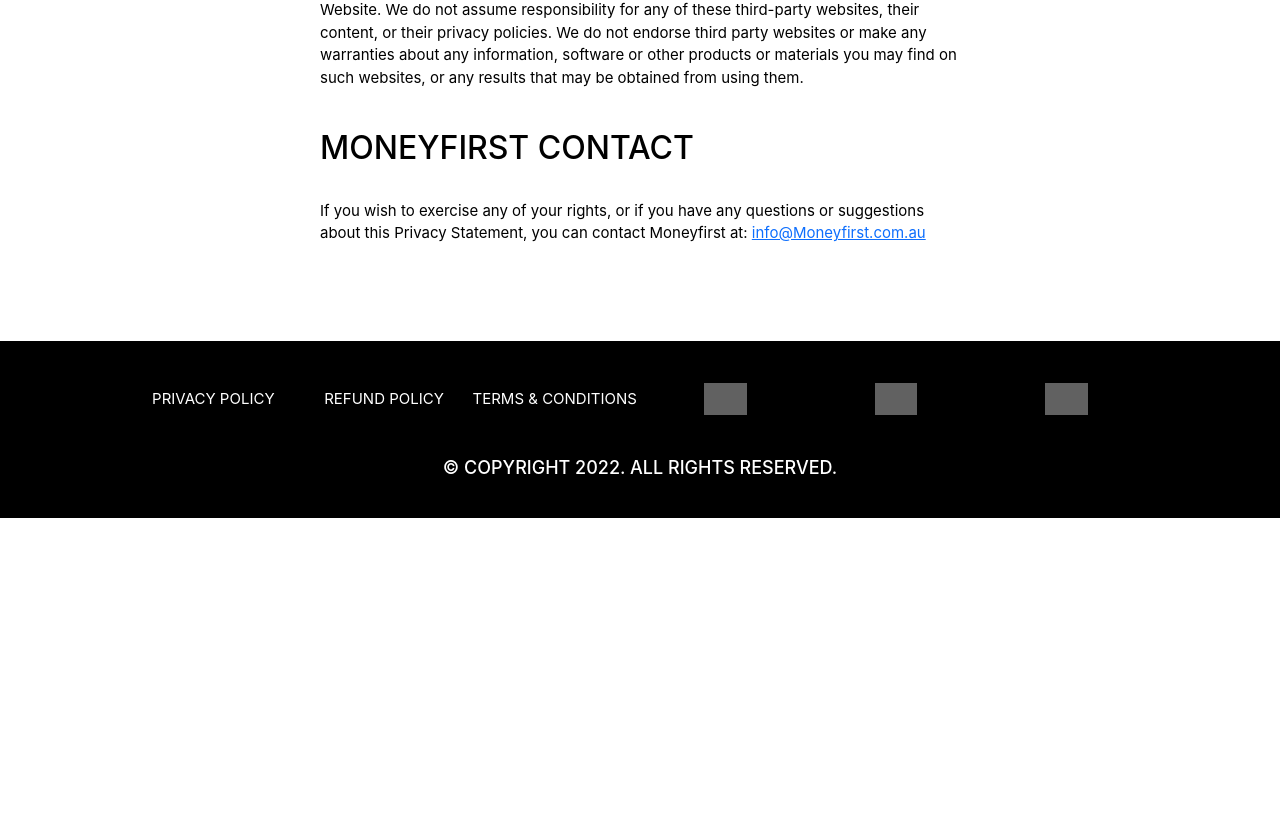
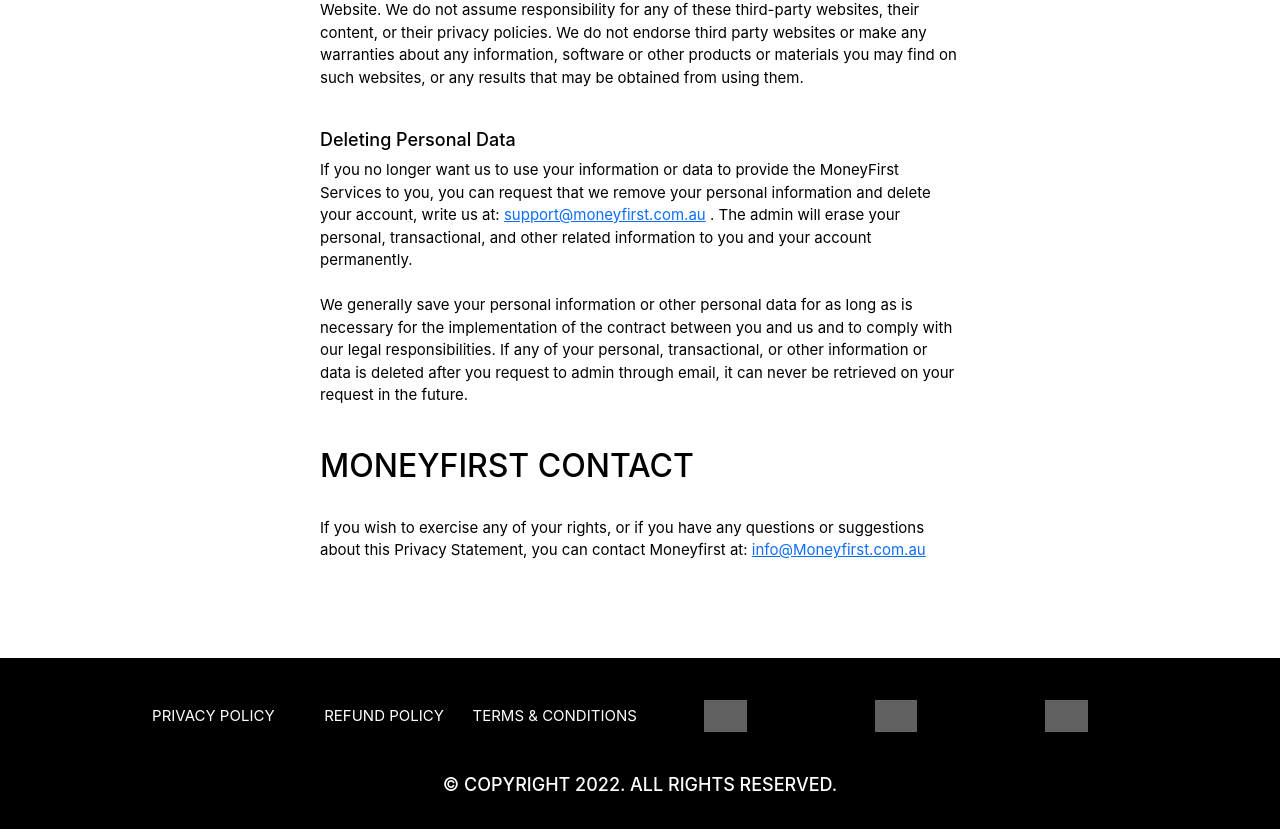
Before and after one commit to Compyneller/MoneyFirst2.0, a React (Create React App) app: page /#/privacy in a window 1280 px wide. Shown: the part 3315-4144 px from the top of the page. Before the commit the page ends 3833 px from the top, so only its background shows below. Built offline with nearby package versions, Linux system fonts and the light colour scheme; grey boxes are pictures that could not be loaded.

Commit message:
privacy policy update

```diff
--- a/src/Pages/PrivacyPolicy.jsx
+++ b/src/Pages/PrivacyPolicy.jsx
@@ -199,6 +199,24 @@
         may be obtained from using them.
       </p>
       <br />
+      <h5>Deleting Personal Data</h5>
+      <p>
+        If you no longer want us to use your information or data to provide the
+        MoneyFirst Services to you, you can request that we remove your personal
+        information and delete your account, write us at:{" "}
+        <a href="mailto:support@moneyfirst.com.au">support@moneyfirst.com.au</a>{" "}
+        . The admin will erase your personal, transactional, and other related
+        information to you and your account permanently.
+        <br />
+        <br />
+        We generally save your personal information or other personal data for
+        as long as is necessary for the implementation of the contract between
+        you and us and to comply with our legal responsibilities. If any of your
+        personal, transactional, or other information or data is deleted after
+        you request to admin through email, it can never be retrieved on your
+        request in the future.
+      </p>
+      <br />
       <h2>MONEYFIRST CONTACT</h2>
       <br />
       <p>
```
